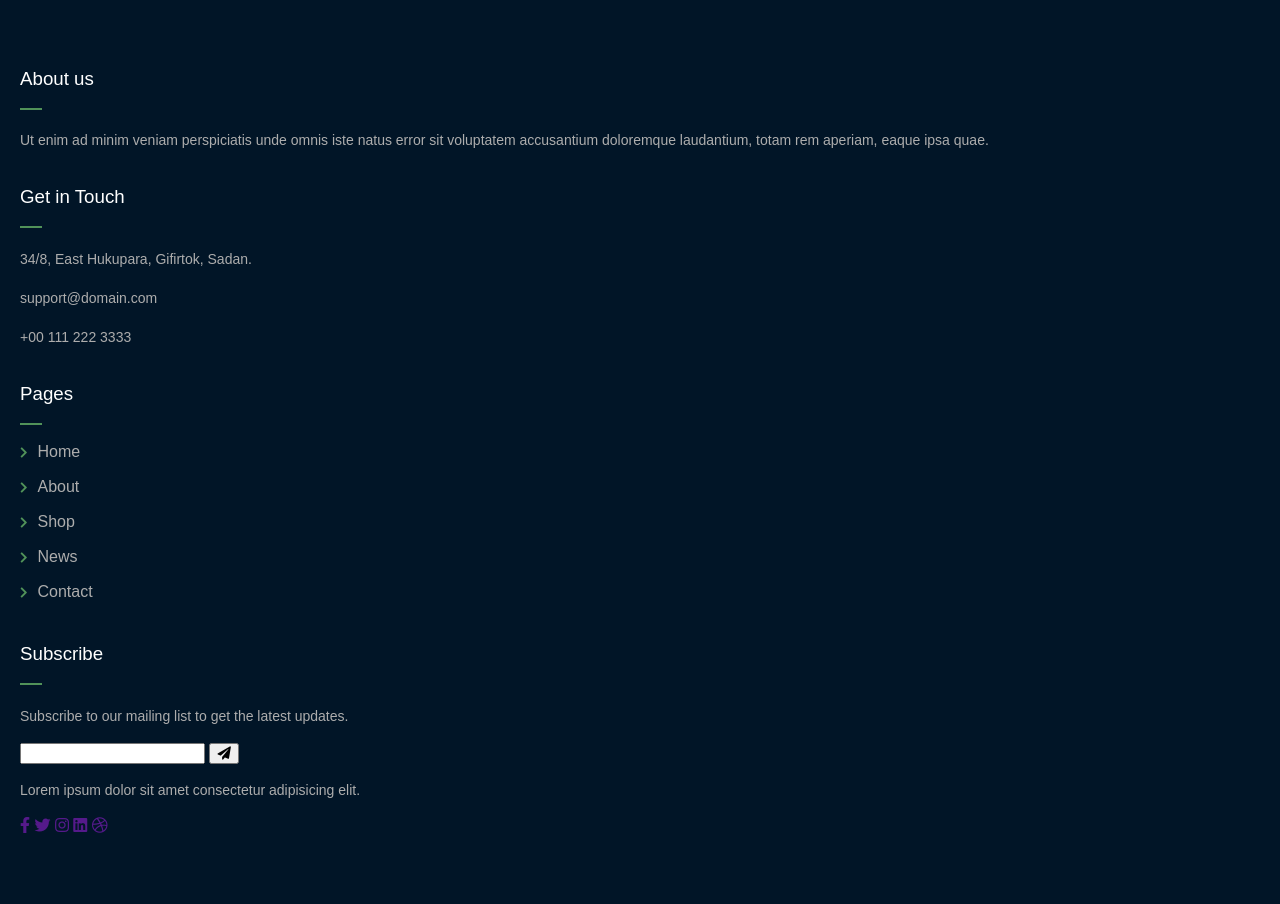
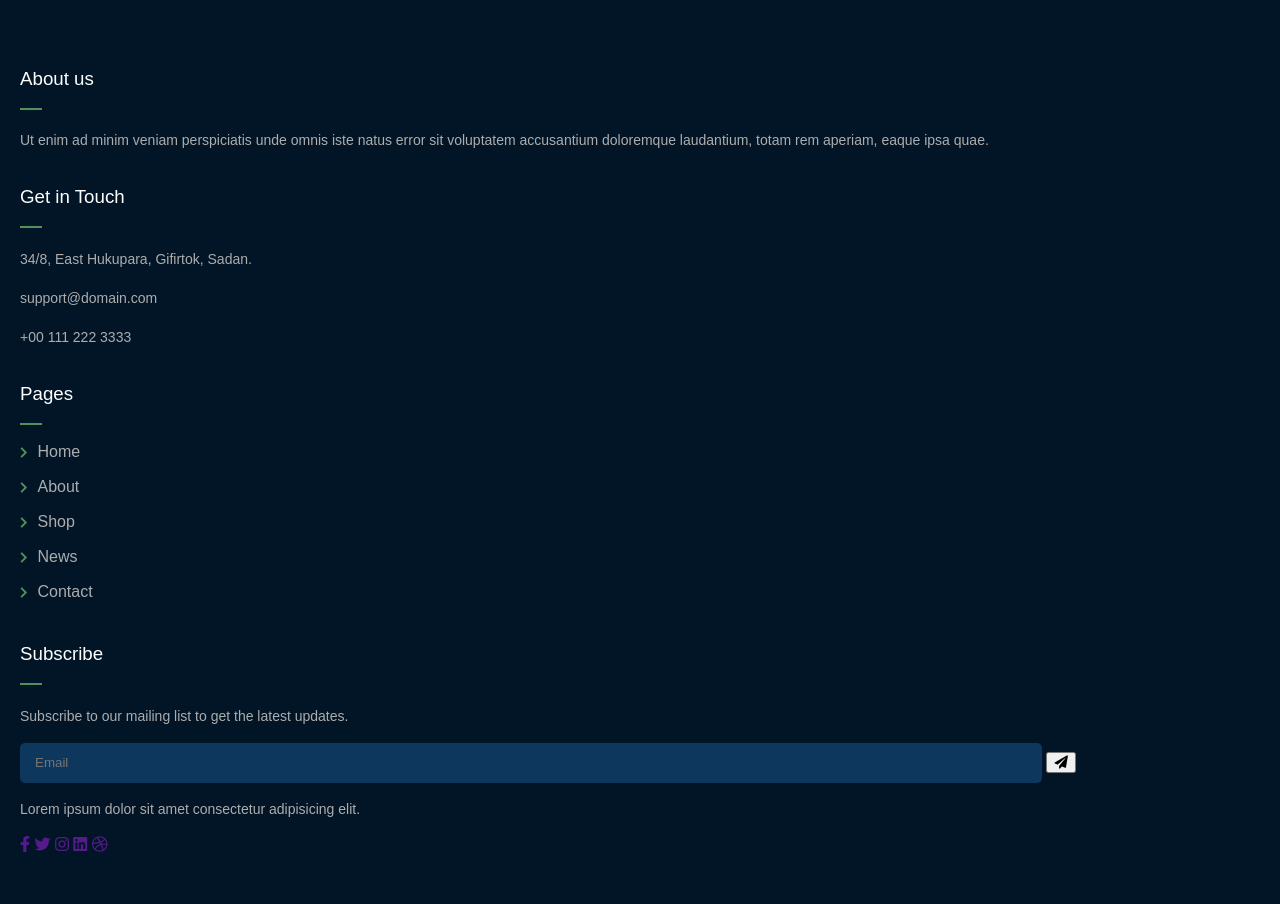
Before and after one commit to Leandro-Velasquez/proyecto_tienda_fruitsMVC, a PHP site: page / in a window 1280 px wide. Shown: the part 831-1735 px from the top of the page. Before the commit the page ends 1664 px from the top, so only its background shows below. Run offline with PHP 8.4, Linux system fonts and the light colour scheme.

Commit message:
Le agregamos estilos al input del footer

```diff
--- a/Views/template.php
+++ b/Views/template.php
@@ -70,11 +70,11 @@
                     </li>
                 </ul>
             </div>
-            <div class="container-flex-items__item4">
+            <div class="container-flex-items__item4 subscribe">
                 <h3 class="container-flex-items__h3">Subscribe</h3>
                 <p class="container-flex-items__p">Subscribe to our mailing list to get the latest updates.</p>
                 <form action="" class="container-flex-items__form">
-                    <input type="text" class="container-flex-items__input">
+                    <input type="text" class="container-flex-items__input" placeholder="Email">
                     <button class="container-flex-items__form-button"><i class="fas fa-paper-plane"></i></button>
                 </form>
             </div>
--- a/styles/styles.css
+++ b/styles/styles.css
@@ -189,7 +189,24 @@ body{
     color: #519259;
     font-size: 12px;
 }
+.container-flex-items__item4 {
 
+}
+.container-flex-items__input {
+    height: 40px;
+    width: 80%;
+    padding: 0px 15px;
+    background-color: #0d375c;
+    border: none;
+    border-radius: 5px;
+    outline: none;
+    color: white;
+    caret-color: white;
+}
+.container-flex-items__input:focus {
+    outline: 1px solid white;
+    outline-offset: 2px;
+}
 
 
 /*ESTILOS JAVASCRIPT*/
```
